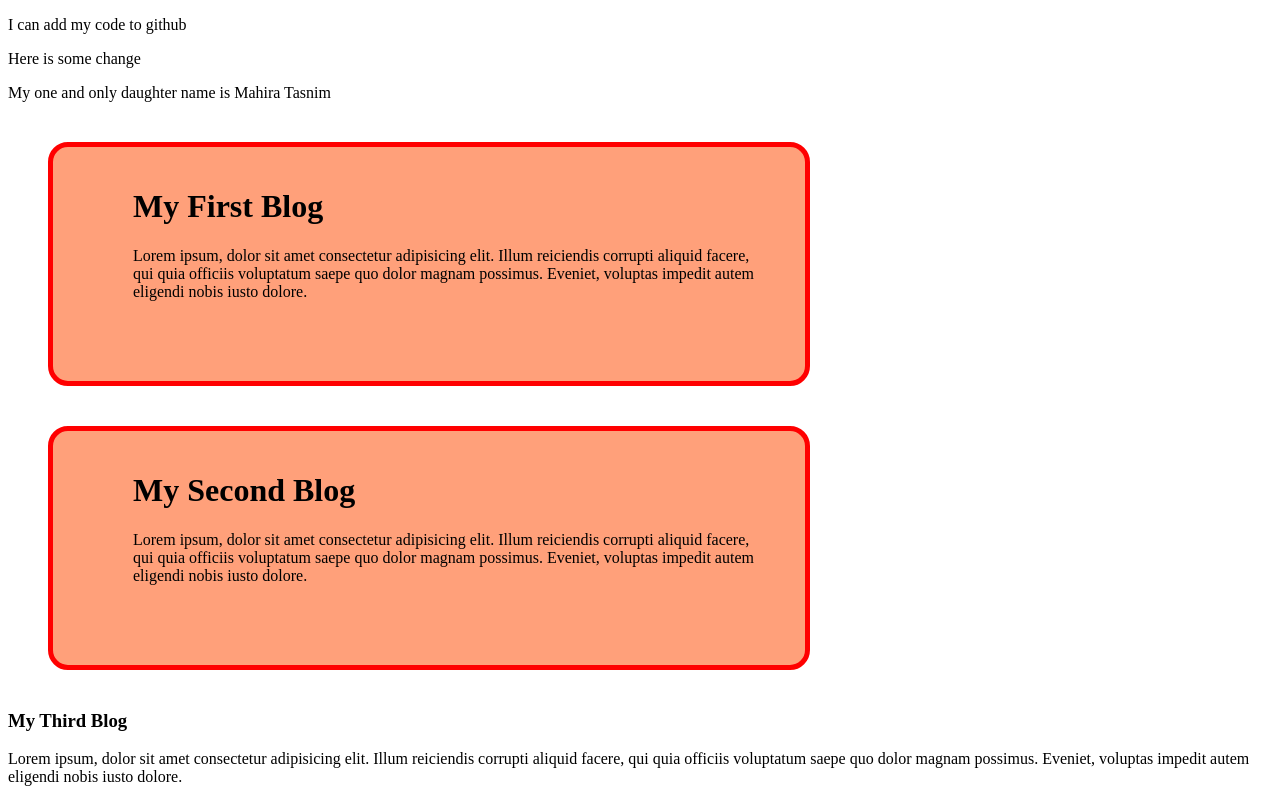
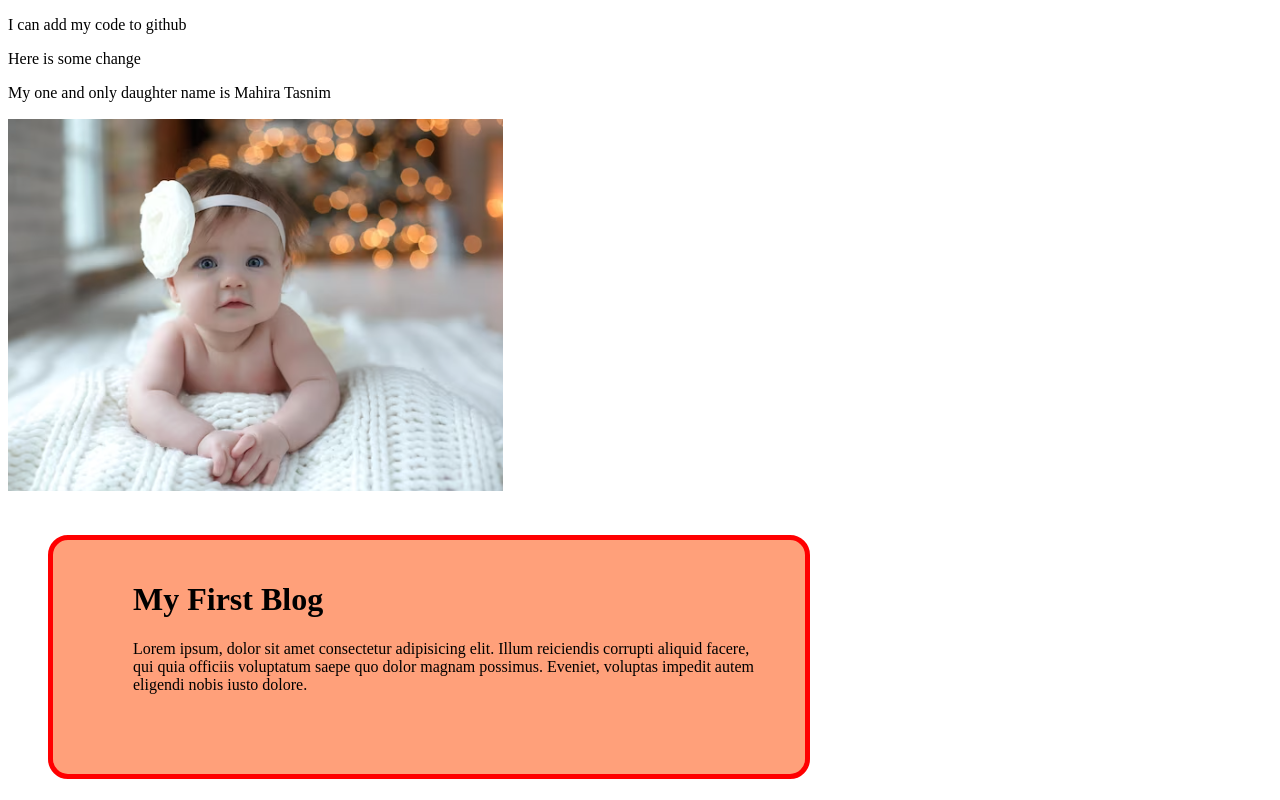
Before and after one commit to mknasir7/my-second-repo, a plain HTML site: page index.html in a window 1280 px wide. Shown: the top 800 px of the page. Drawn offline with Linux system fonts and the light colour scheme.

Commit message:
added image

```diff
--- a/index.html
+++ b/index.html
@@ -18,6 +18,7 @@
 <p>I can add my code to github</p>
 <p>Here is some change</p>
 <p>My one and only daughter name is Mahira Tasnim</p>
+<img src="img/baby1.png" alt="">
 <body>
     <div class="blog">
         <h1>My First Blog</h1>
```
Also changed, not shown: img/MKamal.png (added), img/baby1.png (added), img/image2.jpg (added), img/women.png (added).
